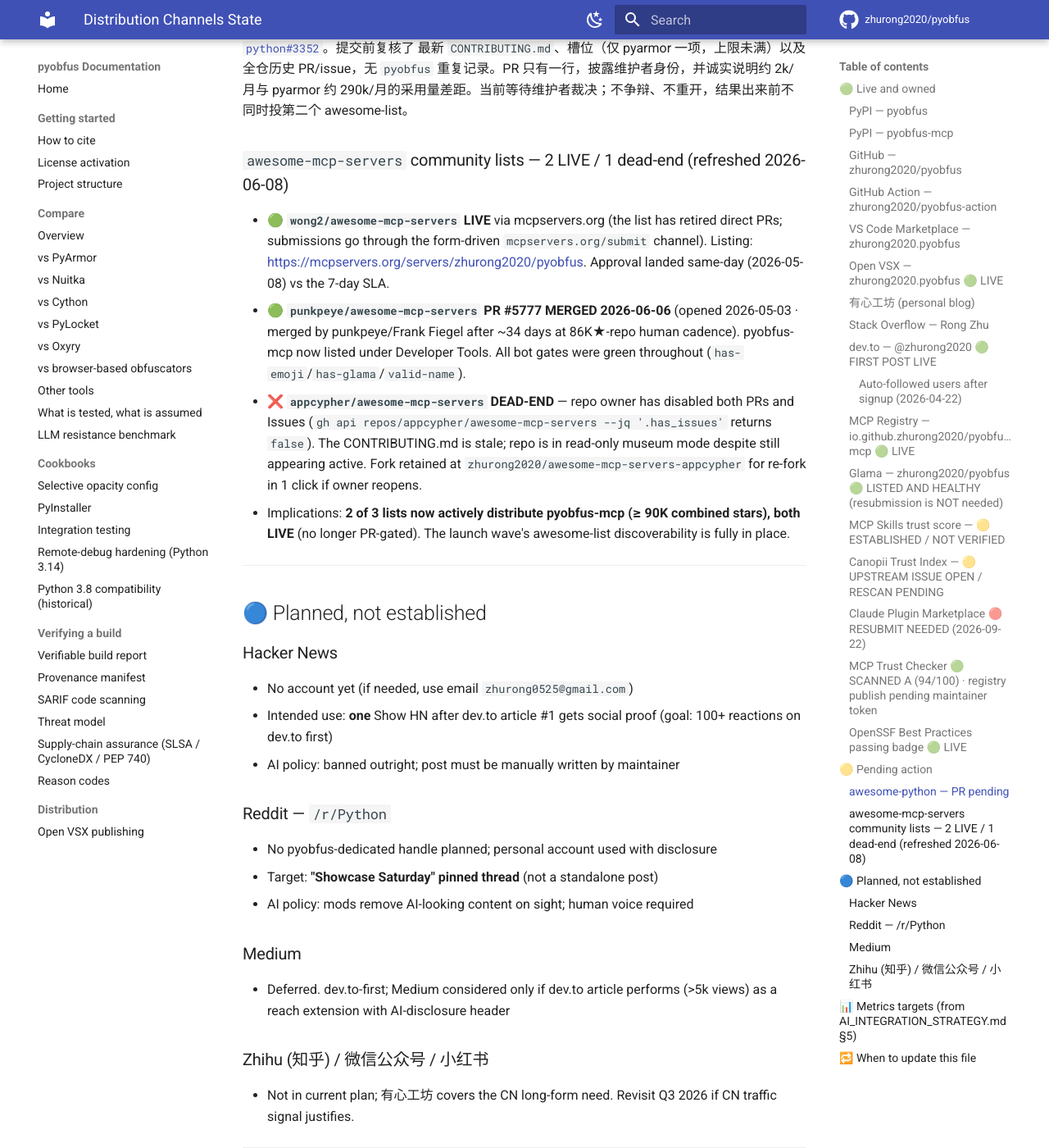
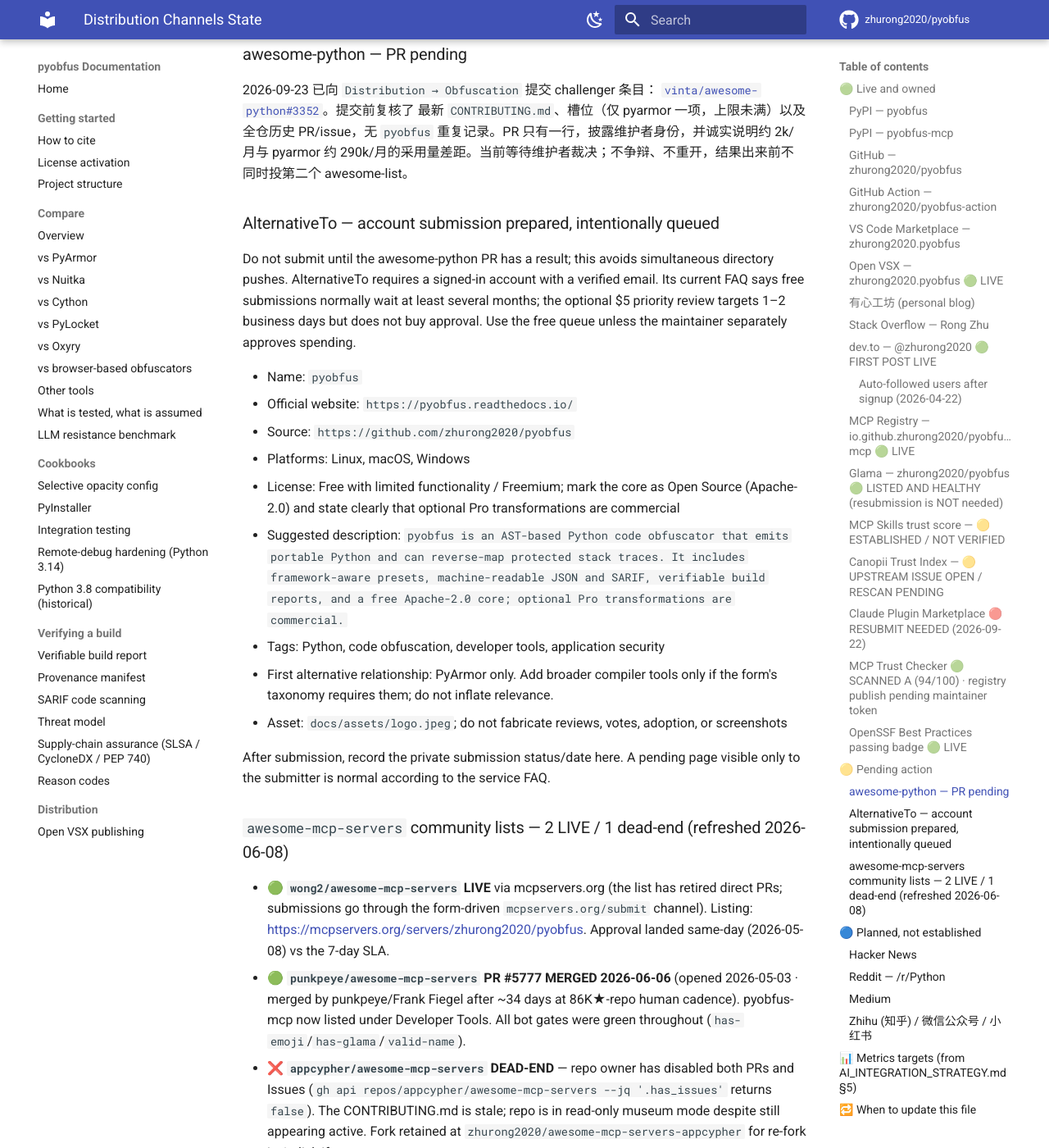
Before and after one commit to zhurong2020/pyobfus, an MkDocs documentation site: the page built from docs/DISTRIBUTION_CHANNELS.md, in a window 1280 px wide and 1400 px high, scrolled down 19043 px. Shown: the whole window at 82% size. Built offline with MkDocs 1.6.1 and Material for MkDocs 9.7.7, drawn with Linux system fonts in a browser that asks for light colours; comment, search, counter and statistics services are not loaded; some of the changed text lies outside the part shown.

Commit message:
docs: prepare maintainer distribution actions

```diff
--- a/docs/DISTRIBUTION_CHANNELS.md
+++ b/docs/DISTRIBUTION_CHANNELS.md
@@ -656,7 +656,10 @@
   `python` resolved through PATH the sandboxed spawn ended in `Connection closed`; `uvx` (allowlisted) is not installed
   on this machine, so the live-tool grade is still to be obtained.
 - Publishing to its public MCP Trust Registry is a separate `mcptrustchecker publish <package> --token <key>` step
-  that needs a maintainer-registered API key; scanning never auto-publishes. Do not change product behaviour for the badge.
+  that needs a maintainer-registered API key; scanning never auto-publishes. The exact command verified from
+  version 1.14.0's CLI help is `MCPTRUSTCHECKER_TOKEN=… npx --yes mcptrustchecker@1.14.0 publish pyobfus-mcp
+  --registry pypi --online --category developer-tools`. Keep the token out of shell history, the repository,
+  and chat. Do not change product behaviour for the badge.
 
 ### OpenSSF Best Practices passing badge 🟢 LIVE
 - URL: https://www.bestpractices.dev/projects/12788
@@ -676,6 +679,30 @@
 `pyobfus` 重复记录。PR 只有一行，披露维护者身份，并诚实说明约 2k/月与 pyarmor 约
 290k/月的采用量差距。当前等待维护者裁决；不争辩、不重开，结果出来前不同时投第二个
 awesome-list。
+
+### AlternativeTo — account submission prepared, intentionally queued
+
+Do not submit until the awesome-python PR has a result; this avoids simultaneous directory pushes.
+AlternativeTo requires a signed-in account with a verified email. Its current FAQ says free submissions
+normally wait at least several months; the optional $5 priority review targets 1–2 business days but does
+not buy approval. Use the free queue unless the maintainer separately approves spending.
+
+- Name: `pyobfus`
+- Official website: `https://pyobfus.readthedocs.io/`
+- Source: `https://github.com/zhurong2020/pyobfus`
+- Platforms: Linux, macOS, Windows
+- License: Free with limited functionality / Freemium; mark the core as Open Source (Apache-2.0) and
+  state clearly that optional Pro transformations are commercial
+- Suggested description: `pyobfus is an AST-based Python code obfuscator that emits portable Python and
+  can reverse-map protected stack traces. It includes framework-aware presets, machine-readable JSON and
+  SARIF, verifiable build reports, and a free Apache-2.0 core; optional Pro transformations are commercial.`
+- Tags: Python, code obfuscation, developer tools, application security
+- First alternative relationship: PyArmor only. Add broader compiler tools only if the form's taxonomy
+  requires them; do not inflate relevance.
+- Asset: `docs/assets/logo.jpeg`; do not fabricate reviews, votes, adoption, or screenshots
+
+After submission, record the private submission status/date here. A pending page visible only to the
+submitter is normal according to the service FAQ.
 
 ### `awesome-mcp-servers` community lists — 2 LIVE / 1 dead-end (refreshed 2026-06-08)
 - 🟢 **`wong2/awesome-mcp-servers` LIVE** via mcpservers.org (the list has retired direct PRs; submissions go through the form-driven `mcpservers.org/submit` channel). Listing: <https://mcpservers.org/servers/zhurong2020/pyobfus>. Approval landed same-day (2026-05-08) vs the 7-day SLA.
```
Also changed, not shown: docs/CURRENT_PLAN_ZH.md (+5 -0 lines), docs/TODO.md (+8 -3 lines).
